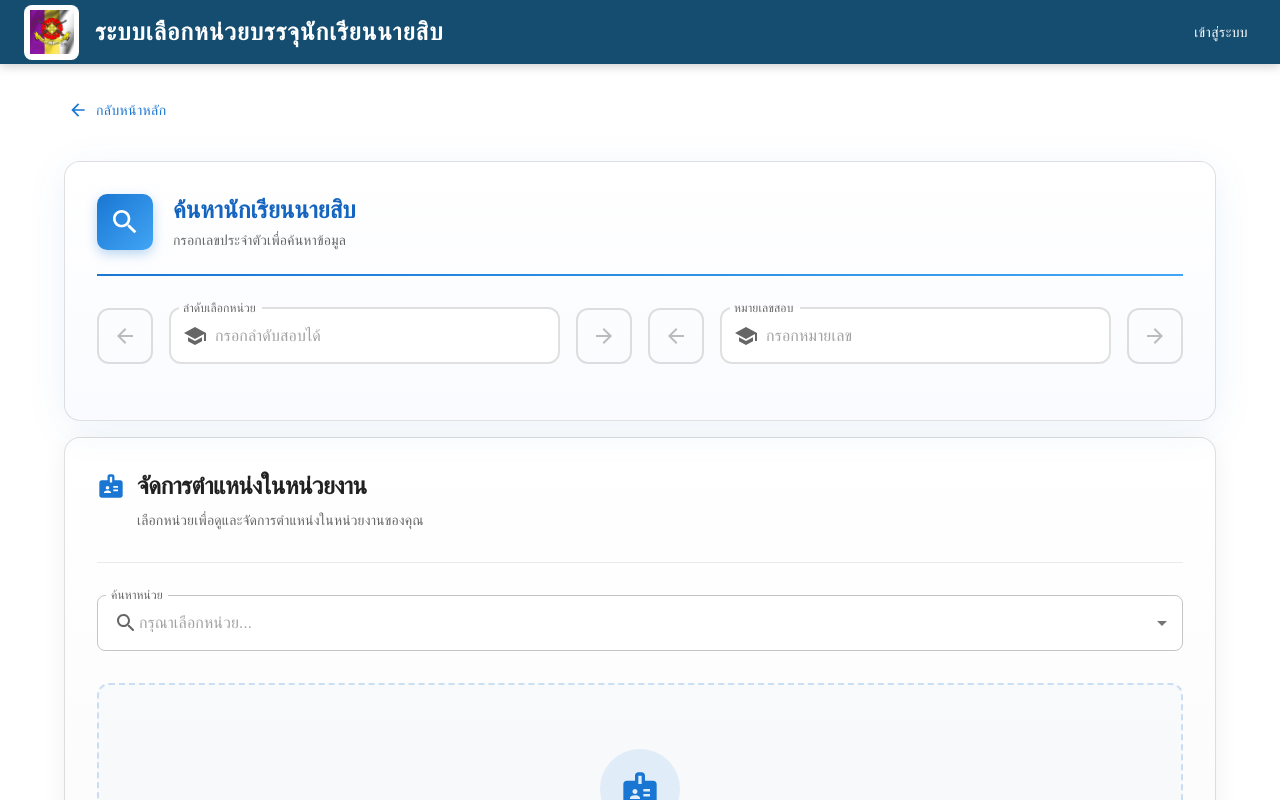
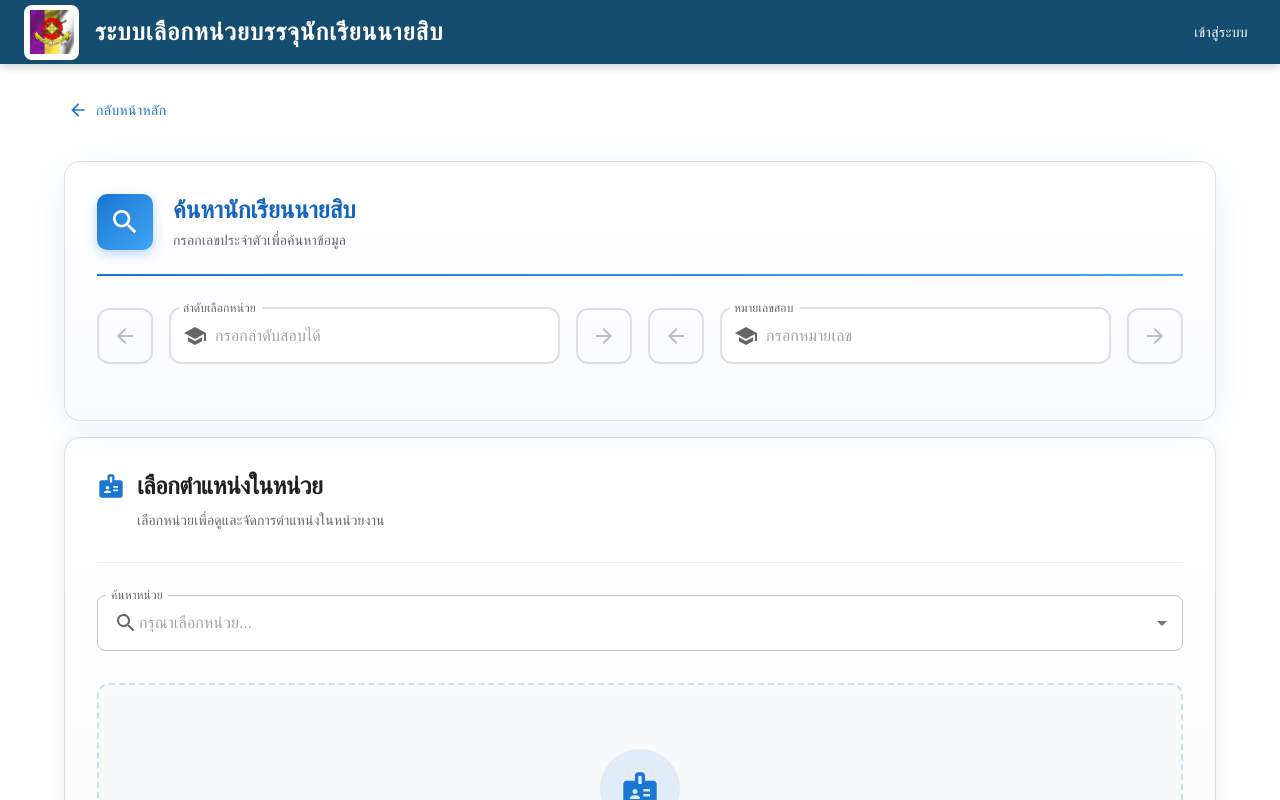
Before and after one commit to anumua/Register-system, a Next.js app: page /register in a window 1280 px wide. Shown: the top 800 px of the page. Built offline with nearby package versions, Linux system fonts and the light colour scheme; no server answers; the database is empty.

Commit message:
ีupdate : new ui

```diff
--- a/src/app/api/detail/[unit_name]/[subunit_name]/route.js
+++ b/src/app/api/detail/[unit_name]/[subunit_name]/route.js
@@ -14,6 +14,7 @@ export async function GET(request, { params }) {
         a.unit_name,
         a.pos_index,
         a.pos_name,
+        a.pos_code,
         COALESCE(CONCAT(b.first_name, ' ', b.last_name), '-') AS student_name,
         b.nco_number
       FROM positions a
--- a/src/app/detail/components/UnitDialog.jsx
+++ b/src/app/detail/components/UnitDialog.jsx
@@ -319,7 +319,7 @@ export default function UnitDialog({ open, onClose, selectedUnit, isMobile, isSm
                             fontSize: '0.95rem'
                           }}
                         >
-                          {row.pos_index}
+                          {row.pos_code}
                         </TableCell>
                       )}
                       <TableCell
--- a/src/app/detail/page.jsx
+++ b/src/app/detail/page.jsx
@@ -50,6 +50,7 @@ export default function DetailPage() {
     capacity: u.total,
     positions: u.positions || [],
     posking: u.pos_king,
+    pos_code: u.pos_code,
   }));
 
   const handleUnitClick = (item, isSubunit = false) => {
--- a/src/app/main/components/StatisticCard.jsx
+++ b/src/app/main/components/StatisticCard.jsx
@@ -43,7 +43,7 @@ export default function StatisticCard({ icons, title, value, unit, color = '#256
           variant="body2"
           color="text.secondary"
           sx={{
-            fontSize: '0.875rem',
+            fontSize: '1.3rem',
             fontWeight: 600,
             mb: 0.5,
             lineHeight: 1.2,
@@ -59,7 +59,7 @@ export default function StatisticCard({ icons, title, value, unit, color = '#256
             component="div"
             sx={{
               fontWeight: 700,
-              fontSize: '1.5rem',
+              fontSize: '3rem',
               color: '#1e293b',
               lineHeight: 1.2
             }}
--- a/src/app/register/components/UnitMembersTable.jsx
+++ b/src/app/register/components/UnitMembersTable.jsx
@@ -80,11 +80,11 @@ export default function UnitMembersTable({
                 letterSpacing: -0.5
               }}
             >
-              จัดการตำแหน่งในหน่วยงาน
+              เลือกตำแหน่งในหน่วย
             </Typography>
           </Box>
           <Typography variant="body2" color="text.secondary" sx={{ ml: 5, fontWeight: 400 }}>
-            เลือกหน่วยเพื่อดูและจัดการตำแหน่งในหน่วยงานของคุณ
+            เลือกหน่วยเพื่อดูและจัดการตำแหน่งในหน่วยงาน
           </Typography>
         </Box>
 
```
